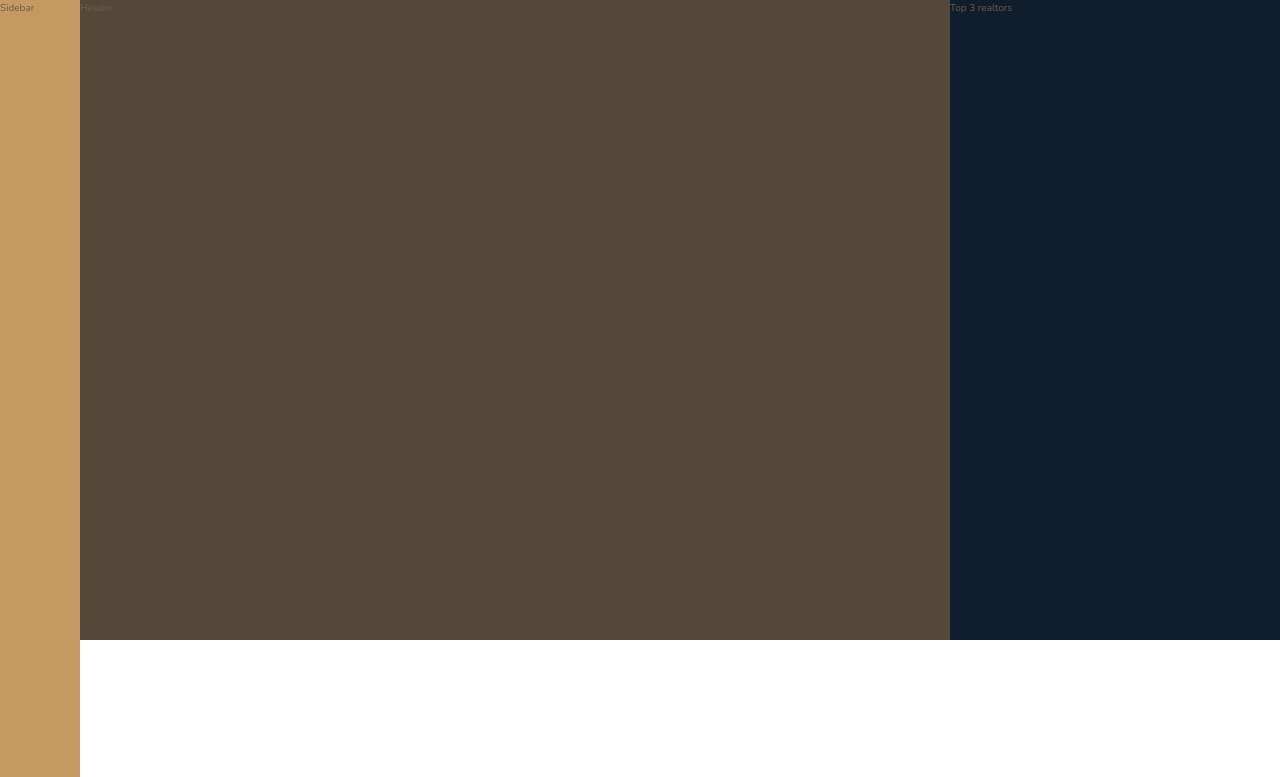
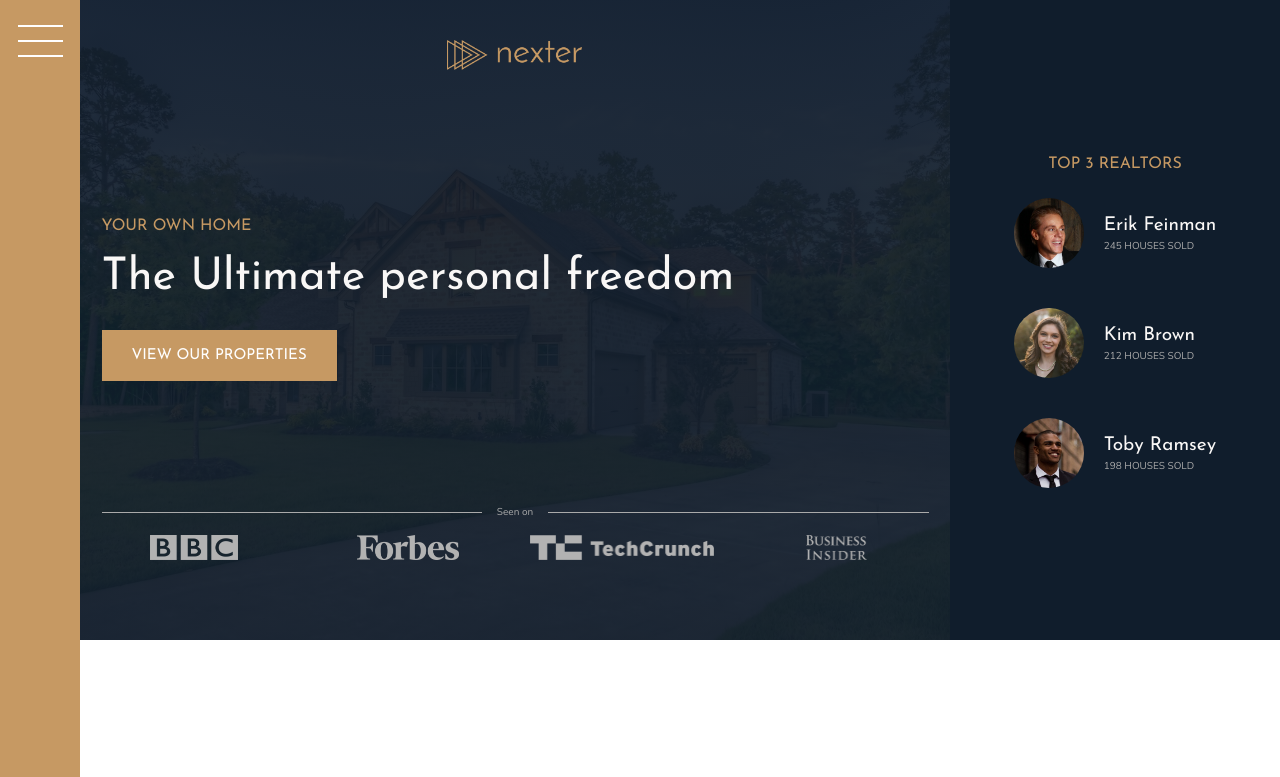
Before and after one commit to Noems20/advanced-css-sass-project3, a website: page index.html in a window 1280 px wide. Shown: the top 777 px of the page. Drawn offline with nearby package versions, Linux system fonts and the light colour scheme.

Commit message:
Finished header section

```diff
--- a/index.html
+++ b/index.html
@@ -15,9 +15,49 @@
     <title>nexter &mdash; your home, your freedom</title>
   </head>
   <body class="container">
-    <div class="sidebar">Sidebar</div>
-    <header class="header">Header</header>
-    <div class="realtors">Top 3 realtors</div>
+    <div class="sidebar">
+      <button class="nav-btn"></button>
+    </div>
+
+    <header class="header">
+      <img src="img/logo.png" alt="Nexter logo" class="header__logo" />
+      <h3 class="heading-3">Your own home</h3>
+      <h1 class="heading-1">The Ultimate personal freedom</h1>
+      <button class="btn header__btn">View our properties</button>
+      <div class="header__seenon-text">Seen on</div>
+      <div class="header__seenon-logos">
+        <img src="img/logo-bbc.png" alt="Seen on logo 1" />
+        <img src="img/logo-forbes.png" alt="Seen on logo 2" /><img
+          src="img/logo-techcrunch.png"
+          alt="Seen on logo 3"
+        />
+        <img src="img/logo-bi.png" alt="Seen on logo 4" />
+      </div>
+    </header>
+
+    <div class="realtors">
+      <h3 class="heading-3">Top 3 Realtors</h3>
+      <div class="realtors__list">
+        <img src="img/realtor-1.jpeg" alt="Realtor 1" class="realtors__img" />
+        <div class="realtors__details">
+          <h4 class="heading-4 heading-4--light">Erik Feinman</h4>
+          <p class="realtors__sold">245 houses sold</p>
+        </div>
+
+        <img src="img/realtor-2.jpeg" alt="Realtor 2" class="realtors__img" />
+        <div class="realtors__details">
+          <h4 class="heading-4 heading-4--light">Kim Brown</h4>
+          <p class="realtors__sold">212 houses sold</p>
+        </div>
+
+        <img src="img/realtor-3.jpeg" alt="Realtor 3" class="realtors__img" />
+        <div class="realtors__details">
+          <h4 class="heading-4 heading-4--light">Toby Ramsey</h4>
+          <p class="realtors__sold">198 houses sold</p>
+        </div>
+      </div>
+    </div>
+
     <section class="features">
       <div class="feature">
         <svg class="feature__icon">
--- a/sass/_header.scss
+++ b/sass/_header.scss
@@ -1,4 +1,57 @@
 .header {
   background-color: $color-grey-dark-1;
   grid-column: full-start / col-end 6;
+  background-image: linear-gradient(
+      rgba($color-secondary, 0.93),
+      rgba($color-secondary, 0.93)
+    ),
+    url(/img/hero.jpeg);
+  background-size: cover;
+  background-position: center;
+  padding: 8rem;
+  padding-top: 4rem;
+
+  display: grid;
+  grid-template-rows: 1fr min-content 6rem 1fr;
+  grid-template-columns: max-content;
+  grid-row-gap: 1.5rem;
+  justify-content: center;
+
+  &__logo {
+    height: 3rem;
+    justify-self: center;
+  }
+
+  &__btn {
+    align-self: start;
+    justify-self: start;
+  }
+
+  &__seenon-text {
+    display: grid;
+    grid-template-columns: 1fr max-content 1fr;
+    grid-gap: 1.5rem;
+    align-items: center;
+    font-style: 1.6rem;
+    color: $color-grey-light-2;
+
+    &::before,
+    &::after {
+      content: '';
+      height: 1px;
+      display: block;
+      background-color: currentColor;
+    }
+  }
+
+  &__seenon-logos {
+    display: grid;
+    grid-template-columns: repeat(4, 1fr);
+    grid-column-gap: 3rem;
+    justify-items: center;
+    img {
+      height: 2.5rem;
+      filter: brightness(70%);
+    }
+  }
 }
--- a/sass/_realtors.scss
+++ b/sass/_realtors.scss
@@ -1,4 +1,31 @@
 .realtors {
   background-color: $color-secondary;
   grid-column: col-start 7 / full-end;
+  padding: 3rem;
+
+  display: grid;
+  align-content: center;
+  justify-content: center;
+  justify-items: center;
+  grid-row-gap: 2rem;
+
+  &__list {
+    display: grid;
+    grid-template-columns: min-content max-content;
+    grid-column-gap: 2rem;
+    grid-row-gap: 5vh;
+    align-items: center;
+  }
+
+  &__img {
+    width: 7rem;
+    border-radius: 50%;
+    display: block;
+  }
+
+  &__sold {
+    text-transform: uppercase;
+    color: $color-grey-light-2;
+    margin-top: -3px;
+  }
 }
--- a/sass/_sidebar.scss
+++ b/sass/_sidebar.scss
@@ -2,4 +2,33 @@
   background-color: $color-primary;
   grid-column: sidebar-start / sidebar-end;
   grid-row: 1 / -1;
+
+  display: flex;
+  justify-content: center;
 }
+
+.nav-btn {
+  border: none;
+  border-radius: none;
+
+  background-color: #fff;
+  height: 2px;
+  width: 4.5rem;
+  margin-top: 4rem;
+
+  &::before,
+  &::after {
+    content: '';
+    display: block;
+    background-color: #fff;
+    height: 2px;
+    width: 4.5rem;
+  }
+
+  &::before {
+    transform: translateY(-1.5rem);
+  }
+  &::after {
+    transform: translateY(1.3rem);
+  }
+}
--- a/sass/_typography.scss
+++ b/sass/_typography.scss
@@ -5,6 +5,9 @@
 
 .heading-1 {
   @extend %heading;
+  font-size: 4.5rem;
+  color: $color-grey-light-1;
+  line-height: 1;
 }
 .heading-2 {
   @extend %heading;
```
Also changed, not shown: dist/css/main.css, 1 other file.
